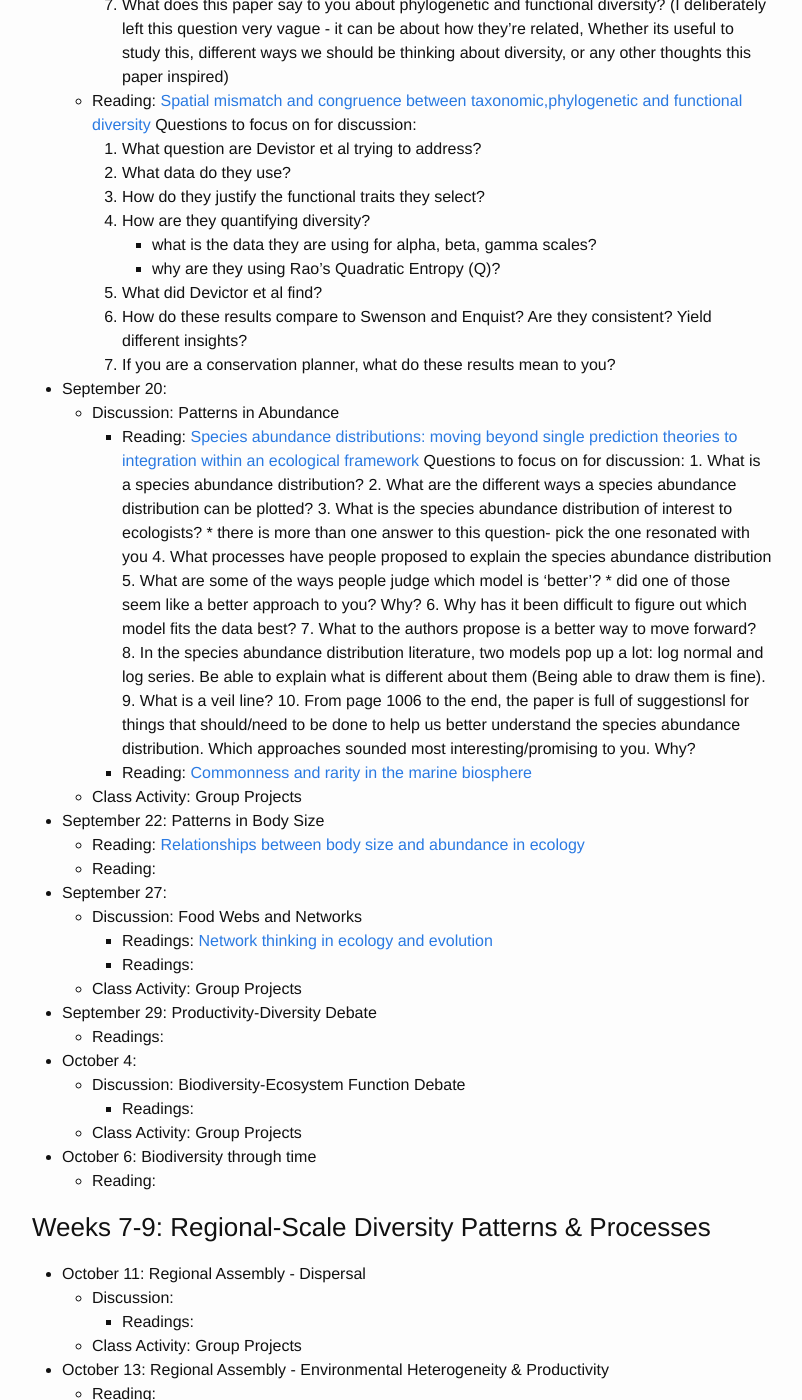
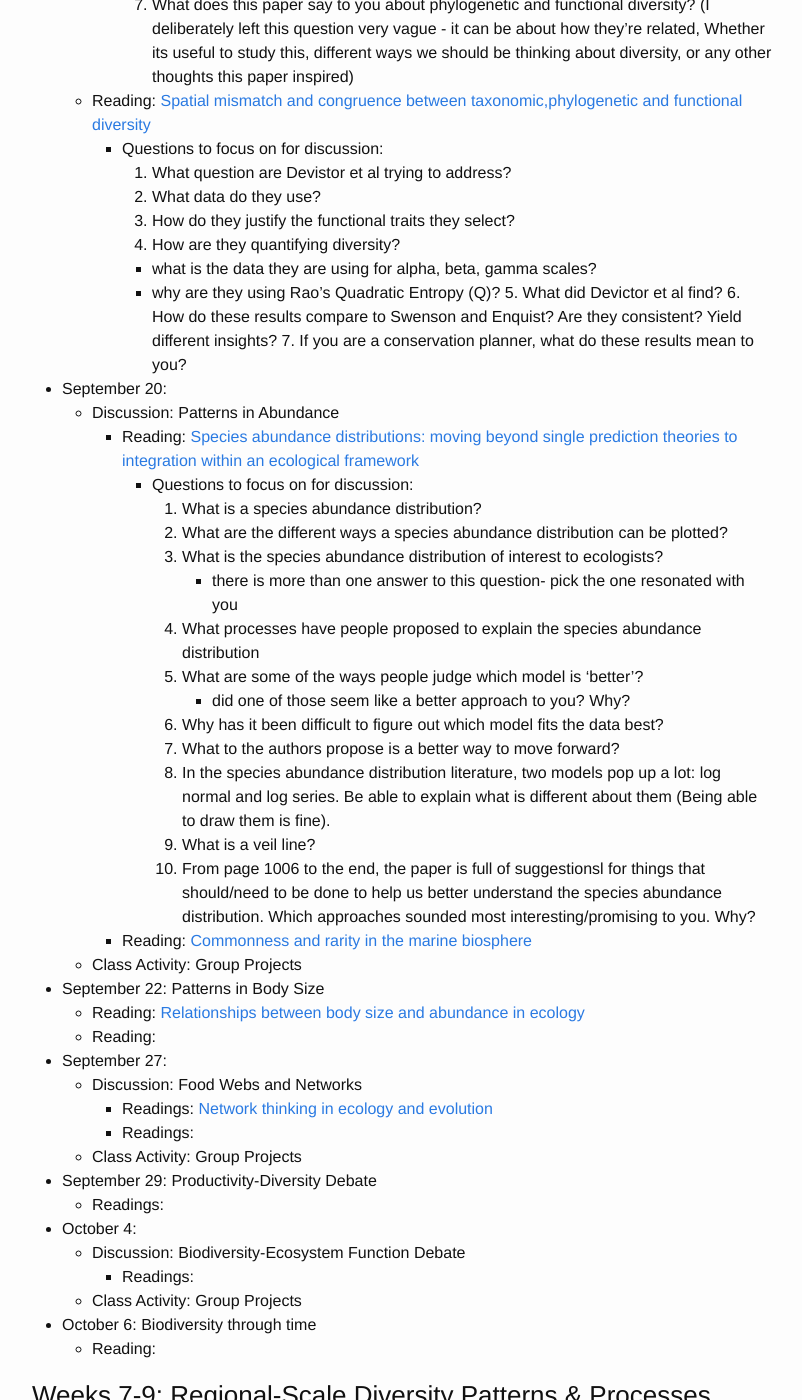
Before and after one commit to skmorgane/biodiversity-course, a Jekyll site: the page built from schedule.md, in a window 1280 px wide and 1400 px high, scrolled down 1626 px. Shown: the whole window, without its empty margins (238-1040 px from the left). Built offline with Jekyll 4.4.1, drawn with Linux system fonts in a browser that asks for light colours; some of the changed text lies outside the part shown.

Commit message:
Format changes

```diff
--- a/schedule.md
+++ b/schedule.md
@@ -55,7 +55,7 @@ Tuesdays are often a split between class activity and discussion, thus there are
          6. WHat would Kraft et al say about this interpretation?
          7. What does this paper say to you about phylogenetic and functional diversity? (I deliberately left this question very vague - it can be about how they're related, Whether its useful to study this, different ways we should be thinking about diversity, or any other thoughts this paper inspired)
     * Reading: [Spatial mismatch and congruence between taxonomic,phylogenetic and functional diversity](https://doi.org/10.1111/j.1461-0248.2010.01493.x)
-         Questions to focus on for discussion:
+         * Questions to focus on for discussion:
          1. What question are Devistor et al trying to address?
          2. What data do they use?
          3. How do they justify the functional traits they select?
@@ -69,7 +69,7 @@ Tuesdays are often a split between class activity and discussion, thus there are
 * September 20:
     * Discussion: Patterns in Abundance
          * Reading: [Species abundance distributions: moving beyond single prediction theories to integration within an ecological framework](https://doi.org/10.1111/j.1461-0248.2007.01094.x)
-            Questions to focus on for discussion:
+            * Questions to focus on for discussion:
                1. What is a species abundance distribution?
                2. What are the different ways a species abundance distribution can be plotted?
                3. What is the species abundance distribution of interest to ecologists?
```
Also changed, not shown: other parts of schedule.md (+2 -2 lines).
